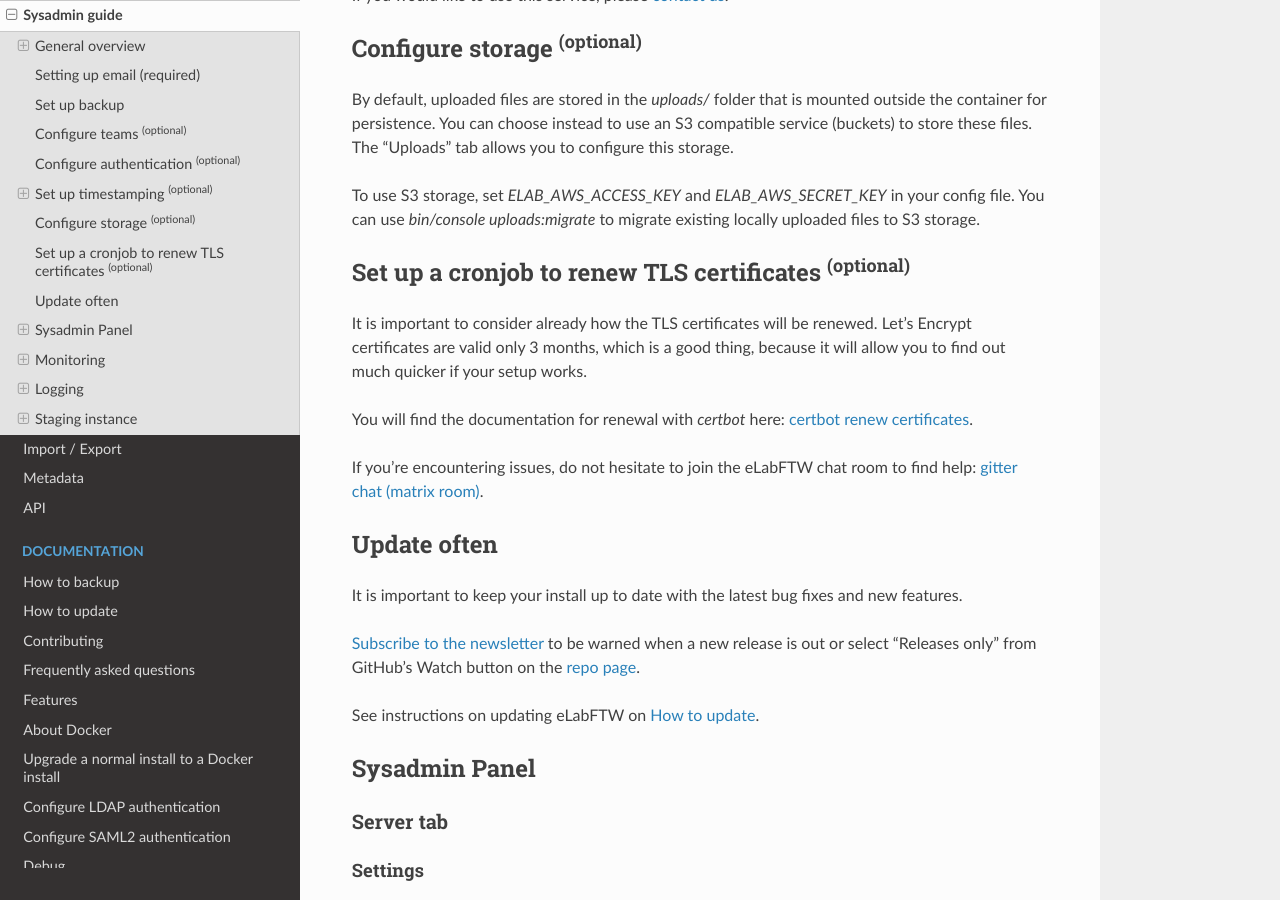
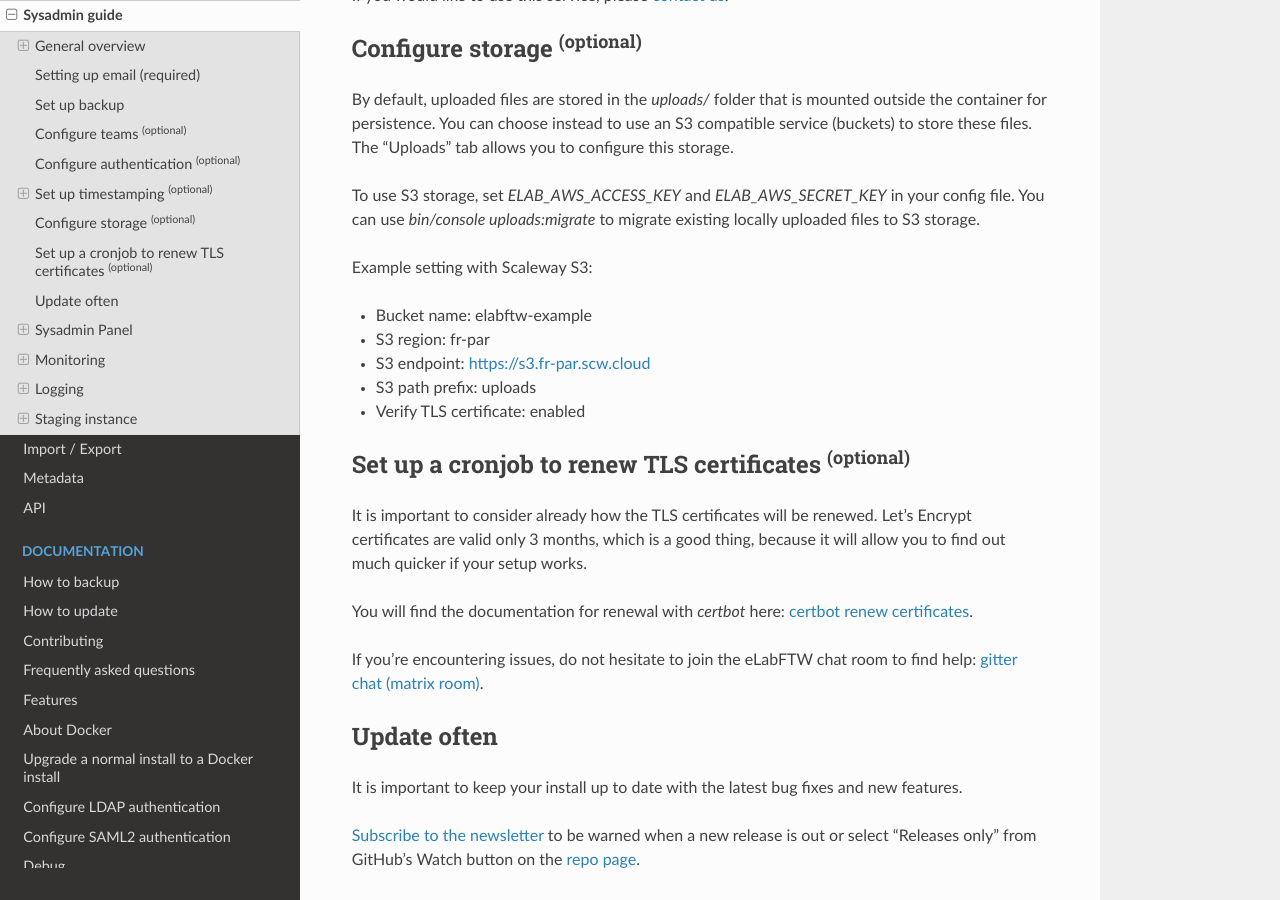
Before and after one commit to elabftw/elabdoc, a Sphinx documentation site: the page built from doc/sysadmin-guide.rst, in a window 1280 px wide and 900 px high, scrolled down 4014 px. Built offline with Sphinx 7.4.7 and the Read the Docs theme 3.1.0, drawn with Linux system fonts in a browser that asks for light colours.

Commit message:
add example setting for scw s3

```diff
--- a/doc/sysadmin-guide.rst
+++ b/doc/sysadmin-guide.rst
@@ -137,6 +137,14 @@
 By default, uploaded files are stored in the `uploads/` folder that is mounted outside the container for persistence. You can choose instead to use an S3 compatible service (buckets) to store these files. The "Uploads" tab allows you to configure this storage.
 
 To use S3 storage, set `ELAB_AWS_ACCESS_KEY` and `ELAB_AWS_SECRET_KEY` in your config file. You can use `bin/console uploads:migrate` to migrate existing locally uploaded files to S3 storage.
+
+Example setting with Scaleway S3:
+
+* Bucket name: elabftw-example
+* S3 region: fr-par
+* S3 endpoint: https://s3.fr-par.scw.cloud
+* S3 path prefix: uploads
+* Verify TLS certificate: enabled
 
 Set up a cronjob to renew TLS certificates :sup:`(optional)`
 =============================================================
```
